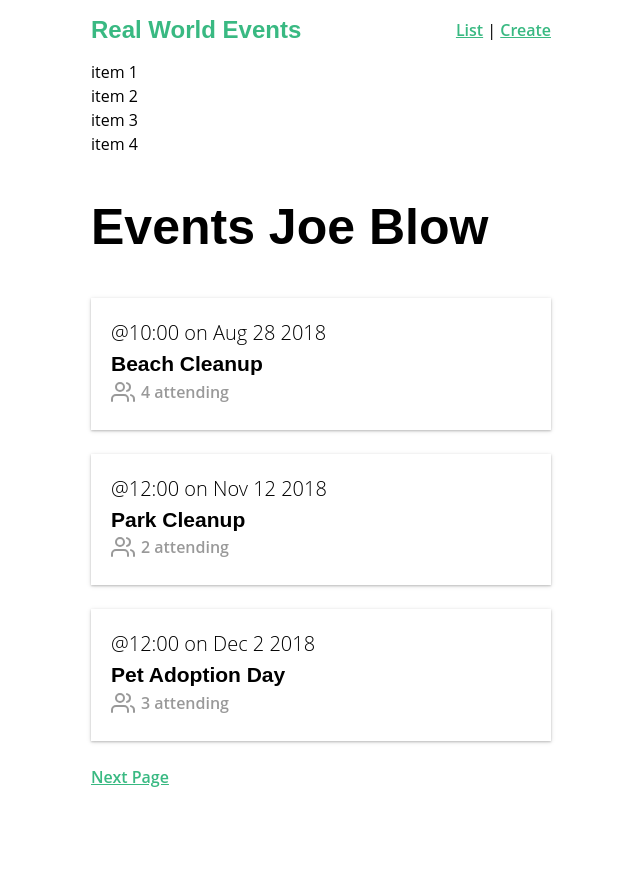
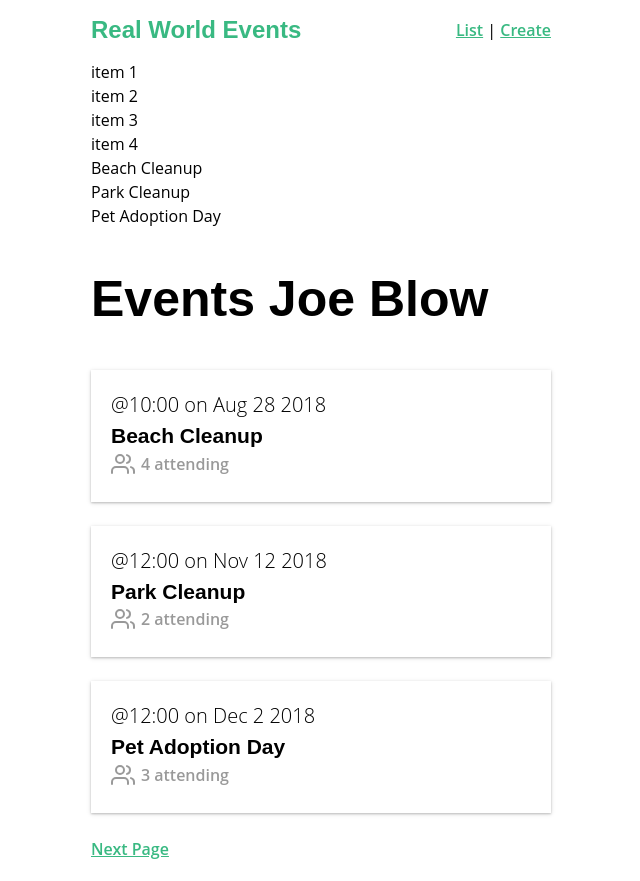
Before and after one commit to D-seng/vx, a Vue app: page / in a window 1280 px wide. Shown: the whole page, without its empty margins (319-959 px from the left). Before the commit the page ends 809 px from the top, so only its background shows below. Built offline with nearby package versions, Linux system fonts and the light colour scheme; data requests are answered from the project's data file.

Commit message:
daily sync

```diff
--- a/db.json
+++ b/db.json
@@ -135,6 +135,20 @@
       "date": "2019-01-25T04:53:00.000Z",
       "time": "14:00",
       "attendees": []
+    },
+    {
+      "id": 2134,
+      "category": "education",
+      "organizer": {
+        "id": "abc123",
+        "name": "Joe Blow"
+      },
+      "title": "Teach Kids to Write",
+      "description": "Teach kids to write prose.",
+      "location": "Front lawn",
+      "date": "2019-02-16T14:38:00.000Z",
+      "time": "8:00",
+      "attendees": []
     }
   ]
 }
--- a/src/components/EventCard.vue
+++ b/src/components/EventCard.vue
@@ -1,7 +1,7 @@
 <template>
   <router-link class="event-link" :to="{ name: 'event-show', params: { id: event.id } }">
-    <div class="event-card -shadow">
-      <span class="eyebrow">@{{ event.time }} on {{ event.date }}</span>
+    <div draggable="true" class="event-card -shadow">
+      <span contenteditable="true" class="eyebrow">@{{ event.time }} on {{ event.date }}</span>
       <h4 class="title">{{ event.title }}</h4>
       <BaseIcon name="users">{{ event.attendees.length }} attending</BaseIcon>
     </div>
--- a/src/views/EventList.vue
+++ b/src/views/EventList.vue
@@ -3,10 +3,15 @@
     <draggable v-model="exampleList" @start="drag=true" @end="drag=false">
       <div v-for="text in exampleList" :key="text">{{text}}</div>
     </draggable>
+
+    <draggable v-model="events" @start="drag=true" @end="drag=false">
+      <div v-for="ev in events" :key="ev.id" :event="ev">{{ev.title}}</div>
+    </draggable>
+
     <h1>Events {{user.user.name}}</h1>
 
-    <draggable v-model="event.events" @start="drag=true" @end="drag=false">
-      <EventCard v-for="event in event.events" :key="event.id" :event="event"/>
+    <draggable v-model="events" @start="drag=true" @end="drag=false">
+      <EventCard v-for="ev in events" :key="ev.id" :event="ev"/>
     </draggable>
 
     <template v-if="page !=1">
@@ -58,6 +63,14 @@ export default {
     eventsTotal() {
       return this.event.eventsTotal
     },
+    events: {
+      get() {
+        return this.$store.state.event.events
+      },
+      set(ev) {
+        this.$store.commit('SET_EVENTS', ev)
+      }
+    },
     ...mapState(['event', 'user'])
   }
 }
```
